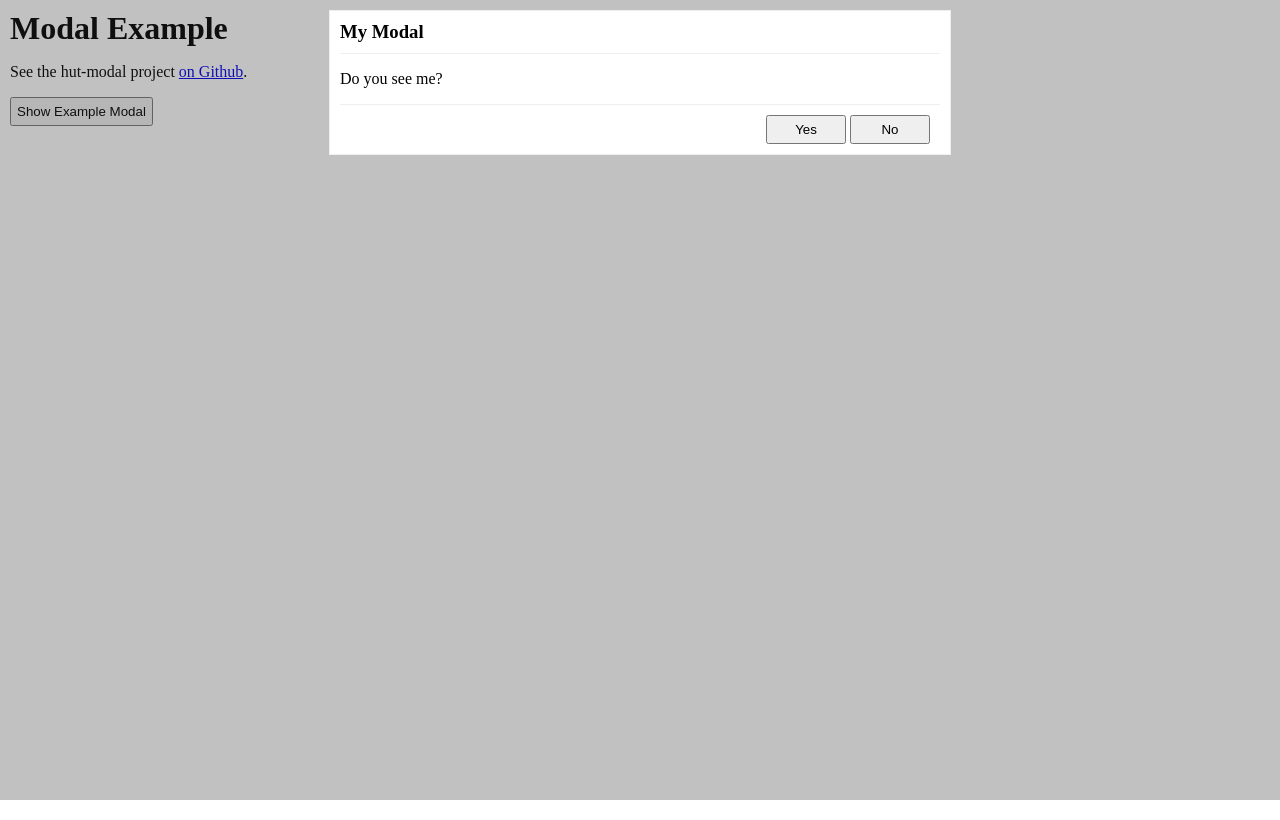
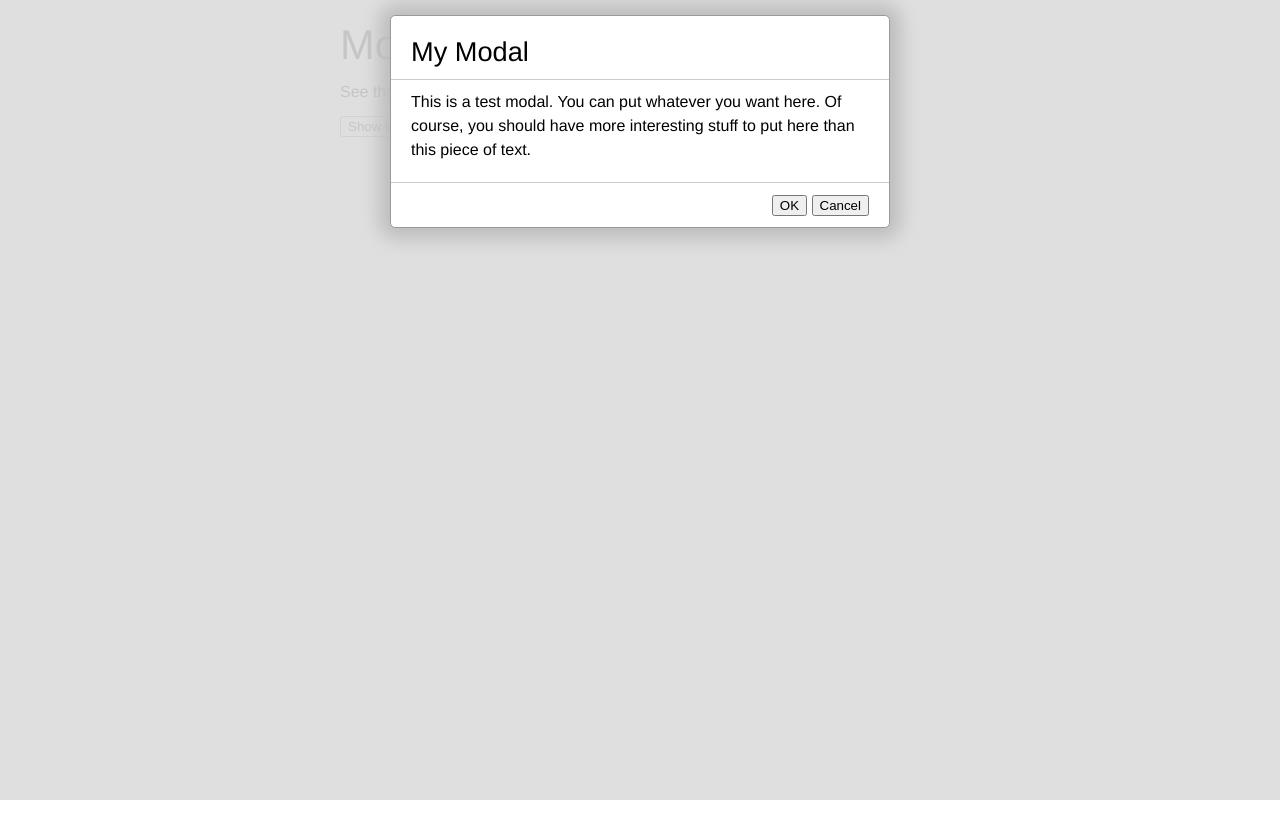
Before and after one commit to conradz/hut-modal, a plain HTML site: page index.html in a window 1280 px wide. Both pictures are taken after a click on the button "Show Example Modal". Drawn offline with Linux system fonts and the light colour scheme.

Commit message:
Update example

```diff
--- /dev/null
+++ b/example.css
@@ -0,0 +1,226 @@
+/*
+ * Default base settings
+ * Many of these settings are from Bootstrap (https://github.com/twbs/bootstrap)
+ */
+
+:root {
+  /* Font settings for body */
+  var-font-family-base: "Helvetica Neue", Helvetica, Arial, sans-serif;
+  var-font-size-base: 16px;
+  var-line-height-base: 1.5;
+  /* Font settings for headings */
+  var-font-family-heading: "Helvetica Neue", Helvetica, Arial, sans-serif;
+  var-line-height-heading: 1.2;
+  var-font-weight-heading: 500;
+  var-font-size-h1: 2.6em;
+  var-font-size-h2: 2.15em;
+  var-font-size-h3: 1.70em;
+  var-font-size-h4: 1.25em;
+  var-font-size-h5: 1em;
+  var-font-size-h6: 0.85em;
+  /* Color for <hr> element */
+  var-hr-color: #CCC;
+}
+
+/* Basic layout styles */
+
+*,
+*:before,
+*:after {
+  -webkit-box-sizing: border-box;
+  -moz-box-sizing: border-box;
+  box-sizing: border-box;
+}
+
+/* Root and body element fill whole window and have no margin */
+
+html,
+body {
+  width: 100%;
+  height: 100%;
+  margin: 0;
+  padding: 0;
+}
+
+/* Enable scroll on body element */
+
+body {
+  overflow: auto;
+}
+
+/* Element definitions for HTML5 elements, taken from normalize.css */
+
+article,
+aside,
+details,
+figcaption,
+figure,
+footer,
+header,
+hgroup,
+main,
+nav,
+section,
+summary {
+  display: block;
+}
+
+audio,
+canvas,
+video {
+  display: inline-block;
+}
+
+/* Fonts and other typographical settings */
+
+html {
+  font-family: "Helvetica Neue", Helvetica, Arial, sans-serif;
+  font-size: 16px;
+  line-height: 1.5;
+}
+
+h1,
+h2,
+h3,
+h4,
+h5,
+h6 {
+  font-family: "Helvetica Neue", Helvetica, Arial, sans-serif;
+  font-weight: 500;
+  line-height: 1.2;
+  margin: 20px 0 10px 0;
+}
+
+h1 {
+  font-size: 2.6em;
+}
+
+h2 {
+  font-size: 2.15em;
+}
+
+h3 {
+  font-size: 1.70em;
+}
+
+h4 {
+  font-size: 1.25em;
+}
+
+h5 {
+  font-size: 1em;
+}
+
+h6 {
+  font-size: 0.85em;
+}
+
+p {
+  margin: 0 0 10px 0;
+}
+
+hr {
+  border: 0;
+  border-top: 1px solid #CCC;
+  height: 0;
+}
+
+/* Basic list styles */
+
+ul,
+ol {
+  margin: 0;
+  padding: 0 0 0 40px;
+}
+
+:root {
+  /* Color for the backdrop that fills the screen */
+  var-modal-backdrop-color: rgba(220, 220, 220, 0.9);
+  /* Color for the dialog border */
+  var-modal-border-color: #999;
+  /* Color for the lines between the heading and footer and the content */
+  var-modal-separator-color: #CCC;
+  var-modal-border-radius: 5px;
+  /* Maximum width of the modal dialog */
+  var-modal-width: 500px;
+  /* Offset from the top and bottom of the screen */
+  var-modal-offset-y: 15px;
+  /* Offset from the left and right of the screen */
+  var-modal-offset-x: 10px;
+  /* Left and right padding for the dialog */
+  var-modal-padding: 20px;
+  var-modal-shadow-size: 10px;
+  var-modal-shadow-left: 0;
+  var-modal-shadow-right: 0;
+  var-modal-shadow-blur: 20px;
+  var-modal-shadow-color: #BBB;
+  /* Time for the slide-down animation */
+  var-modal-slide-time: 0.3s;
+}
+
+/* Disable scroll when modal is open */
+
+body.hut-modal-open {
+  overflow: hidden;
+}
+
+.hut-modal {
+  position: fixed;
+  overflow: hidden;
+  /* Position 100% above the screen so it can slide down */
+  top: -100%;
+  left: 0;
+  /* Hide modal until it is shown */
+  height: 0;
+  width: 100%;
+  /* Slide down from top */
+  /* Wait until it is slid up to change the height */
+  transition: top 0.3s,
+        height 0 0.3s;
+  background-color: rgba(220, 220, 220, 0.9);
+}
+
+.hut-modal.modal-shown {
+  top: 0;
+  height: 100%;
+  padding: 15px 10px;
+  overflow: auto;
+  /* Slide down from the top */
+  /* Do not transition height when closing */
+  transition: top 0.3s;
+}
+
+.hut-modal .modal-dialog {
+  max-width: 500px;
+  margin: 0 auto;
+  background-color: #FFF;
+  border: 1px solid #999;
+  border-radius: 5px;
+  box-shadow: 0
+        0
+        20px
+        10px
+        #BBB;
+}
+
+.hut-modal .modal-header {
+  padding: 0 20px;
+  border-bottom: 1px solid #CCC;
+}
+
+.hut-modal .modal-content {
+  padding: 10px 20px;
+  overflow: hidden;
+}
+
+.hut-modal .modal-footer {
+  padding: 10px 20px;
+  border-top: 1px solid #CCC;
+  text-align: right;
+}
+
+.container {
+  margin: 0 auto;
+  padding-bottom: 10px;
+  max-width: 600px;
+}
--- a/script.js
+++ b/example.js
@@ -27,17 +27,15 @@ function Modal(element) {
 
     this.element = element;
 
-    if (element.parentNode) {
-        element.parentNode.removeChild(element);
-    }
-
-    document.body.appendChild(element);
-
     var self = this,
         results = element.querySelectorAll('[data-result]');
     events(results).on('click', function(e) {
         e.preventDefault();
-        self._result(this.getAttribute('data-result'));
+        self._clicked(this);
+    });
+
+    this.on('result', function() {
+        this.hide();
     });
 }
 
@@ -45,9 +43,8 @@ Modal.prototype = Object.create(EventEmitter.prototype);
 Modal.prototype.constructor = Modal;
 
 Modal.prototype.show = function() {
-    classes(this.element)
-        .remove('modal-hidden')
-        .add('modal-shown');
+    classes(this.element).add('modal-shown');
+    classes(document.body).add('hut-modal-open');
 
     var focus = this.element.querySelector('[autofocus]');
     if (focus) {
@@ -58,19 +55,14 @@ Modal.prototype.show = function() {
 };
 
 Modal.prototype.hide = function() {
-    classes(this.element)
-        .remove('modal-shown')
-        .add('modal-hidden');
+    classes(this.element).remove('modal-shown');
+    classes(document.body).remove('hut-modal-open');
+
     this.emit('hide');
 };
 
-Modal.prototype.destroy = function() {
-    this.hide();
-    document.body.removeChild(this.element);
-};
-
-Modal.prototype._result = function(result) {
-    this.hide();
+Modal.prototype._clicked = function(button) {
+    var result = button.getAttribute('data-result');
     this.emit('result', result);
 };
 
--- a/index.html
+++ b/index.html
@@ -2,12 +2,12 @@
 <html>
     <head>
         <meta charset="utf-8">
-        <meta name="viewport" content="width=device-width">
-        <title>hut-modal</title>
-        <link rel="stylesheet" href="style.css">
+        <meta name="viewport" content="width=device-width, initial-scale=1">
+        <title>HUT Modal</title>
+        <link rel="stylesheet" href="example.css">
     </head>
     <body>
-        <div class="content">
+        <div class="container">
             <header>
                 <h1>Modal Example</h1>
             </header>
@@ -28,16 +28,21 @@
                     <h3>My Modal</h3>
                 </header>
                 <section class="modal-content">
-            <p>Do you see me?</p>
+                    <p>
+                        This is a test modal. You can put whatever you want
+                        here. Of course, you should have more interesting stuff
+                        to put here than this piece of text.
+                    </p>
                 </section>
                 <footer class="modal-footer">
                     <div class="buttons">
-                <button data-result="yes" autofocus>Yes</button>
-                <button data-result="no">No</button>
+                        <button data-result="ok" autofocus>OK</button>
+                        <button data-result="cancel">Cancel</button>
                     </div>
                 </footer>
             </div>
         </div>
-        <script src="script.js"></script>
+
+        <script src="example.js"></script>
     </body>
 </html>
--- a/style.css
+++ /dev/null
@@ -1,69 +0,0 @@
-.hut-modal {
-    -webkit-box-sizing: border-box;
-    -moz-box-sizing: border-box;
-    box-sizing: border-box;
-
-    position: fixed;
-    overflow: hidden;
-    top: 0;
-    left: 0;
-    height: 0;
-    width: 0;
-
-    background-color: rgba(50, 50, 50, 0.3);
-}
-
-.hut-modal.modal-shown {
-    height: 100%;
-    width: 100%;
-
-    padding: 0 10px;
-    overflow: auto;
-}
-
-.hut-modal .modal-dialog {
-    border: 1px solid #eee;
-    max-width: 600px;
-    margin: 10px auto;
-    padding: 0 10px;
-
-    background-color: #FFF;
-}
-
-.hut-modal .modal-header {
-    border-bottom: 1px solid #EEE;
-}
-
-.hut-modal .modal-footer {
-    border-top: 1px solid #EEE;
-}
-
-html, body {
-    margin: 0;
-    padding: 0;
-    width: 100%;
-    height: 100%;
-}
-
-body {
-    overflow: auto;
-}
-
-h1, h2, h3 {
-    margin: 10px 0;
-}
-
-.content {
-    overflow: hidden;
-    padding: 0 10px;
-}
-
-.buttons {
-    padding: 10px;
-    text-align: right;
-}
-
-button {
-    padding: 5px;
-    min-width: 80px;
-}
```
Lines whose indentation alone changed are shown as unchanged.
